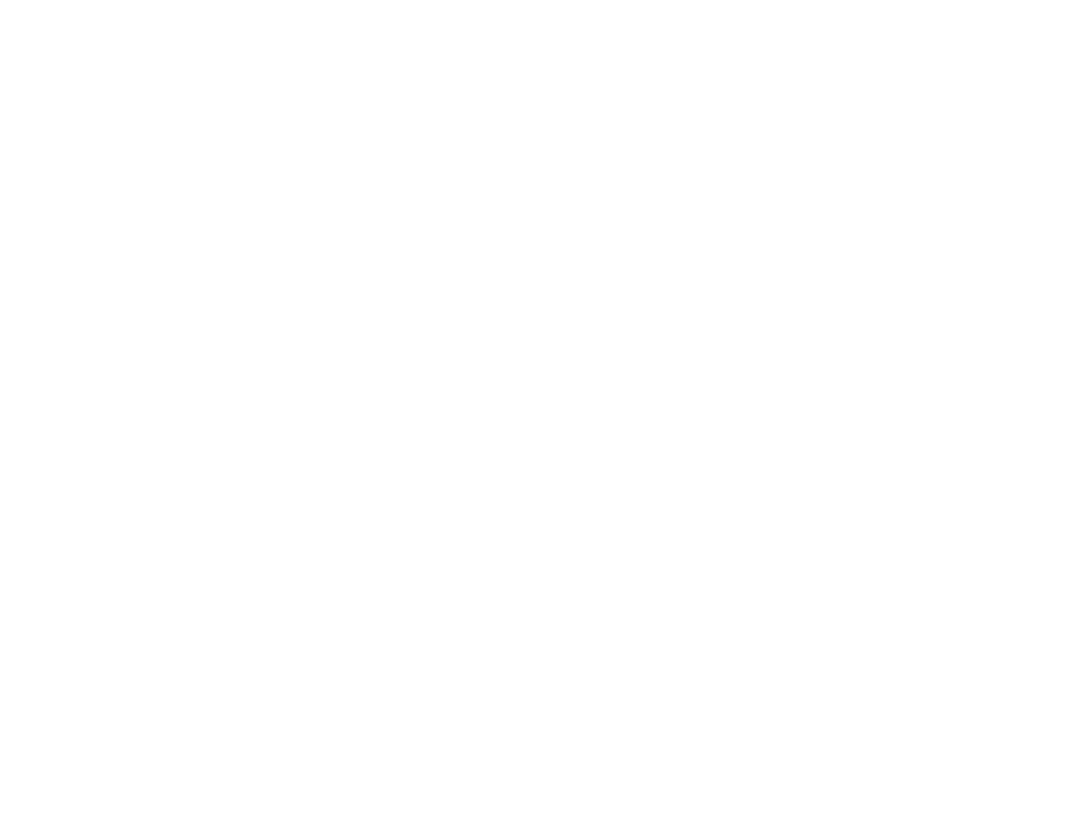
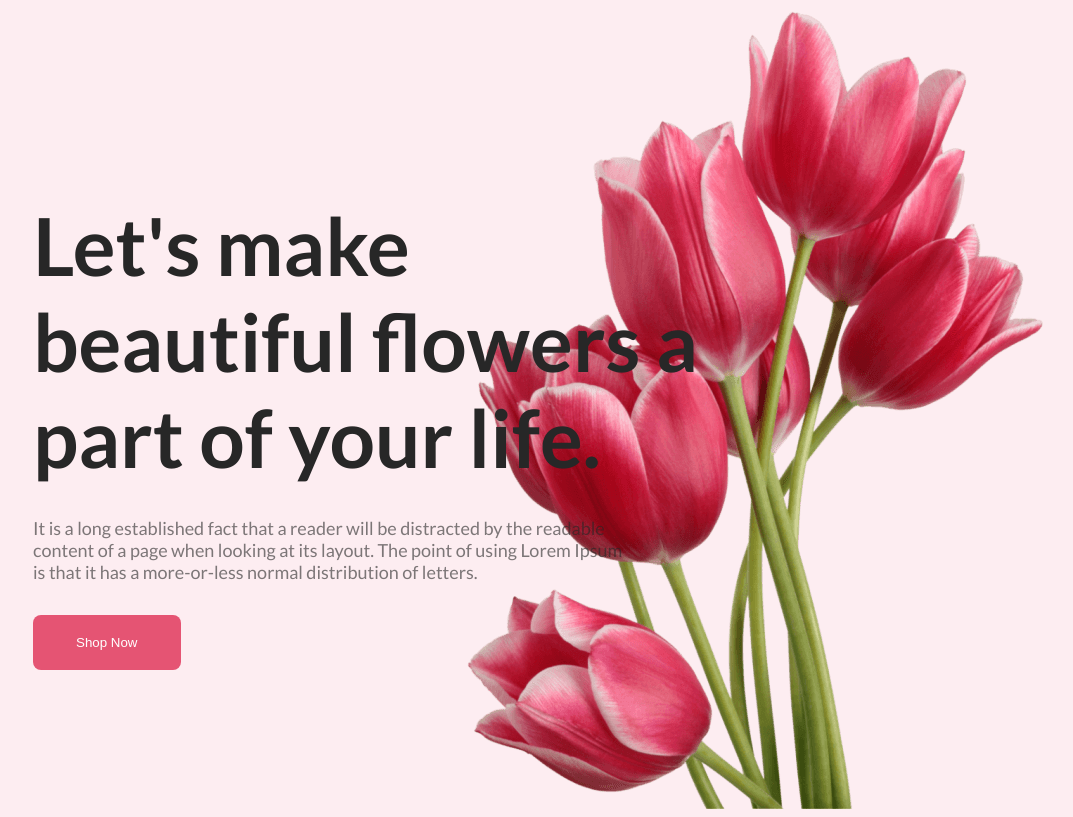
Before and after one commit to abir-arefin/flower-shop, a plain HTML site: page index.html in a window 1280 px wide. Shown: the whole page, without its empty margins (207-1280 px from the left). Drawn offline with Linux system fonts and the light colour scheme.

Commit message:
created hedader section

```diff
--- a/index.html
+++ b/index.html
@@ -1,11 +1,32 @@
 <!DOCTYPE html>
 <html lang="en">
+
 <head>
     <meta charset="UTF-8">
     <meta name="viewport" content="width=device-width, initial-scale=1.0">
-    <title>Document</title>
+    <link rel="preconnect" href="https://fonts.googleapis.com">
+    <link rel="preconnect" href="https://fonts.gstatic.com" crossorigin>
+    <link href="https://fonts.googleapis.com/css2?family=Lato:wght@300;400;700&display=swap" rel="stylesheet">
+    <title>Flower Shop</title>
+    <link rel="stylesheet" href="styles/flower.css">
 </head>
+
 <body>
+    <header>
+        <div class="header">
+            <div class="banner">
+                <h4 class="banner-title">Let's make beautiful flowers a part of your life.</h4>
+                <p class="banner-des">It is a long established fact that a reader will be distracted by the readable content of a page when looking at its layout. The point of using Lorem Ipsum is that it has a more-or-less normal distribution of letters.
+                </p>
+                <input class="primary-btn" type="button" value="Shop Now">
+            </div>
+
+
+
+        </div>
+
+    </header>
 
 </body>
+
 </html>
--- a/styles/flower.css
+++ b/styles/flower.css
@@ -0,0 +1,49 @@
+* {
+    margin: 0;
+    padding: 0;
+}
+
+body {
+    font-family: 'Lato', sans-serif;
+}
+
+.header {
+    /* display: flex; */
+    background: rgba(229, 84, 115, 0.10);
+
+
+}
+
+.banner {
+    background-image: url(../images/pngwing\ 10.png);
+    background-repeat: no-repeat;
+    background-position: right;
+    padding: 197px 0 147px 240px;
+
+}
+
+.banner-title {
+    color: #272727;
+    font-size: 80px;
+    font-weight: 800;
+    max-width: 708px;
+
+
+}
+
+.banner-des {
+    color: rgba(39, 39, 39, 0.60);
+    font-size: 18px;
+    font-weight: 400;
+    max-width: 600px;
+    margin-top: 32px;
+}
+
+.primary-btn {
+    color: white;
+    border-radius: 8px;
+    background: #E55473;
+    padding: 20px 43px;
+    border: none;
+    margin-top: 32px;
+}
```
Also changed, not shown: images/Flower 01.png (renamed from Flower Asset/Flower 01.png), images/Group 57.png (renamed from Flower Asset/Group 57.png), images/Group 58.png (renamed from Flower Asset/Group 58.png), images/Group 59.png (renamed from Flower Asset/Group 59.png), images/Rectangle 4.png (renamed from Flower Asset/Rectangle 4.png), images/Rectangle 5.png (renamed from Flower Asset/Rectangle 5.png), images/Rectangle 6.png (renamed from Flower Asset/Rectangle 6.png), images/Rectangle 9.png (renamed from Flower Asset/Rectangle 9.png), images/pngwing 10.png (renamed from Flower Asset/pngwing 10.png), images/pngwing 5.png (renamed from Flower Asset/pngwing 5.png), images/pngwing 6.png (renamed from Flower Asset/pngwing 6.png), images/pngwing 7.png (renamed from Flower Asset/pngwing 7.png), images/pngwing 8.png (renamed from Flower Asset/pngwing 8.png).
